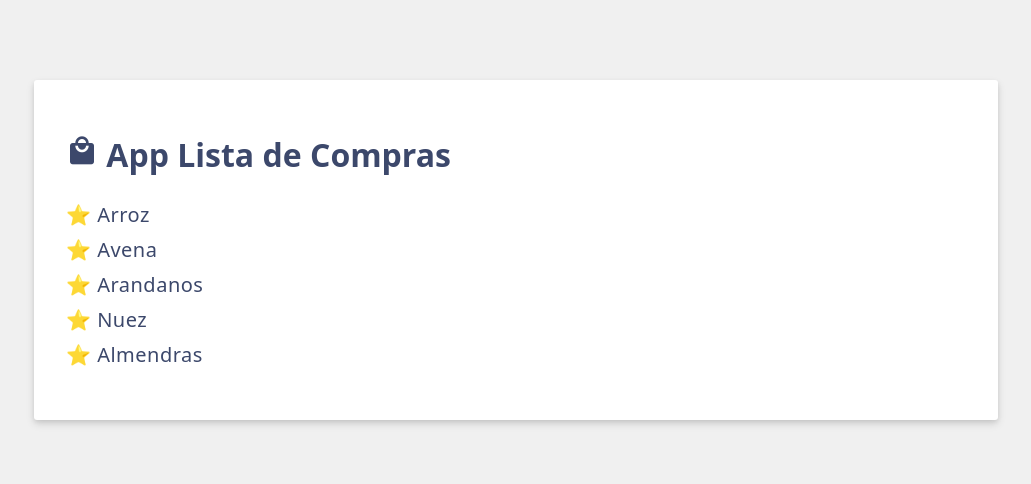
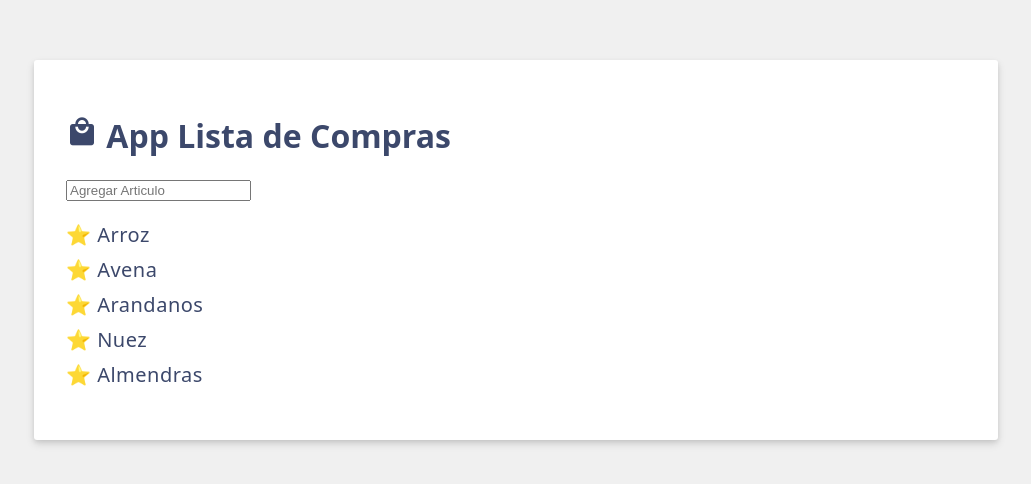
Before and after one commit to Dianalmc23/Vue.js-ShoppingCart1, a Vue app: page / in a window 1280 px wide. Shown: the part 150-634 px from the top of the page, without its empty margins (124-1155 px from the left). Built offline with nearby package versions, Linux system fonts and the light colour scheme.

Commit message:
⭐FEAT: App.vue Add input text for input new items

```diff
--- a/src/App.vue
+++ b/src/App.vue
@@ -11,12 +11,13 @@ const items = ref([
 {id: 2, label: 'Arandanos'},
 {id: 3, label: 'Nuez'},
 {id: 4, label: 'Almendras'}
-
 ]);
+const newItem = ref('');
 </script>
 
 <template>
   <h1><i :class="shoppingIcon">local_mall</i> {{ header }}</h1>
+  <input v-model="newItem" type="text" placeholder="Agregar Articulo">
   <ul>
   <li v-for="({ id, label }, i) in items" v-bind:key="id">⭐ {{ label }}</li>
   </ul>
```
